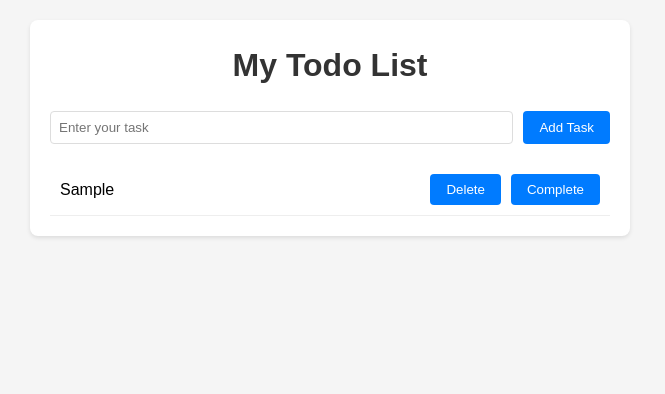
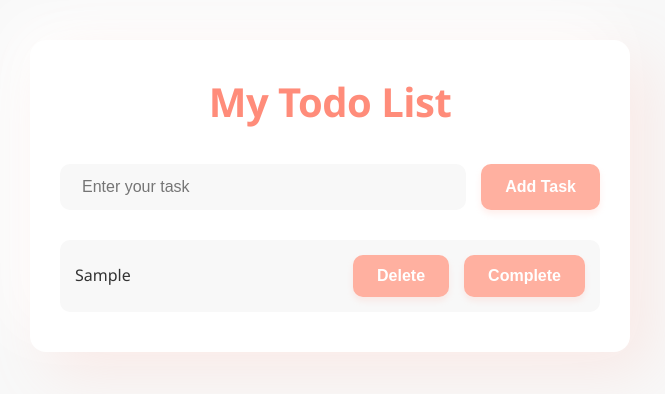
Before and after one commit to kawaiier/seemp-todo, a plain HTML site: page index.html in a window 1280 px wide. Both pictures are taken after typing "Sample" into the empty fields and a click on the button "Add Task". Shown: the whole page, without its empty margins (310-975 px from the left). Drawn offline with Linux system fonts and the light colour scheme.

Commit message:
Update styling with modern design trends and Pantone 2025 color scheme

```diff
--- a/styles.css
+++ b/styles.css
@@ -4,71 +4,135 @@
     box-sizing: border-box;
 }
 
+:root {
+    --peach-fuzz: #FFB0A0;  /* Pantone 2025 - Peach Fuzz */
+    --peach-light: #FFD5CC;
+    --peach-dark: #FF8C7A;
+    --white: #FFFFFF;
+    --gray-light: #F8F8F8;
+    --shadow-color: rgba(255, 176, 160, 0.2);
+}
+
 body {
-    font-family: Arial, sans-serif;
+    font-family: 'Segoe UI', system-ui, sans-serif;
     line-height: 1.6;
-    padding: 20px;
-    background-color: #f5f5f5;
+    padding: 40px 20px;
+    background-color: var(--gray-light);
+    color: #333;
+    min-height: 100vh;
 }
 
 .container {
     max-width: 600px;
     margin: 0 auto;
-    background-color: white;
-    padding: 20px;
-    border-radius: 8px;
-    box-shadow: 0 2px 4px rgba(0,0,0,0.1);
+    background-color: var(--white);
+    padding: 30px;
+    border-radius: 16px;
+    box-shadow:
+        20px 20px 60px var(--shadow-color),
+        -20px -20px 60px var(--white);
+    transition: transform 0.3s ease;
+}
+
+.container:hover {
+    transform: translateY(-5px);
 }
 
 h1 {
     text-align: center;
-    margin-bottom: 20px;
-    color: #333;
+    margin-bottom: 30px;
+    color: var(--peach-dark);
+    font-size: 2.5em;
+    font-weight: 700;
+    letter-spacing: -0.5px;
 }
 
 .input-section {
     display: flex;
-    gap: 10px;
-    margin-bottom: 20px;
+    gap: 15px;
+    margin-bottom: 30px;
 }
 
 input {
     flex: 1;
-    padding: 8px;
-    border: 1px solid #ddd;
-    border-radius: 4px;
+    padding: 12px 20px;
+    border: 2px solid transparent;
+    border-radius: 10px;
+    background-color: var(--gray-light);
+    font-size: 1rem;
+    transition: all 0.3s ease;
+}
+
+input:focus {
+    outline: none;
+    border-color: var(--peach-fuzz);
+    box-shadow: 0 0 0 3px var(--shadow-color);
 }
 
 button {
-    padding: 8px 16px;
-    background-color: #007bff;
-    color: white;
+    padding: 12px 24px;
+    background-color: var(--peach-fuzz);
+    color: var(--white);
     border: none;
-    border-radius: 4px;
+    border-radius: 10px;
     cursor: pointer;
+    font-weight: 600;
+    font-size: 1rem;
+    transition: all 0.3s ease;
+    box-shadow: 0 4px 6px var(--shadow-color);
 }
 
 button:hover {
-    background-color: #0056b3;
+    background-color: var(--peach-dark);
+    transform: translateY(-2px);
+    box-shadow: 0 6px 8px var(--shadow-color);
+}
+
+button:active {
+    transform: translateY(0);
+    box-shadow: 0 2px 4px var(--shadow-color);
 }
 
 ul {
     list-style: none;
+    margin-top: 20px;
 }
 
 li {
     display: flex;
     align-items: center;
-    padding: 10px;
-    border-bottom: 1px solid #eee;
-    gap: 10px;
+    padding: 15px;
+    border-radius: 10px;
+    margin-bottom: 10px;
+    background-color: var(--gray-light);
+    transition: all 0.3s ease;
+    gap: 15px;
+}
+
+li:hover {
+    transform: translateX(5px);
 }
 
 li span {
     flex: 1;
+    font-size: 1rem;
+}
+
+li.completed {
+    background-color: var(--white);
+    border: 1px solid var(--peach-light);
 }
 
 li.completed span {
     text-decoration: line-through;
     color: #888;
 }
+
+@keyframes fadeIn {
+    from { opacity: 0; transform: translateY(10px); }
+    to { opacity: 1; transform: translateY(0); }
+}
+
+li {
+    animation: fadeIn 0.3s ease-out;
+}
```
